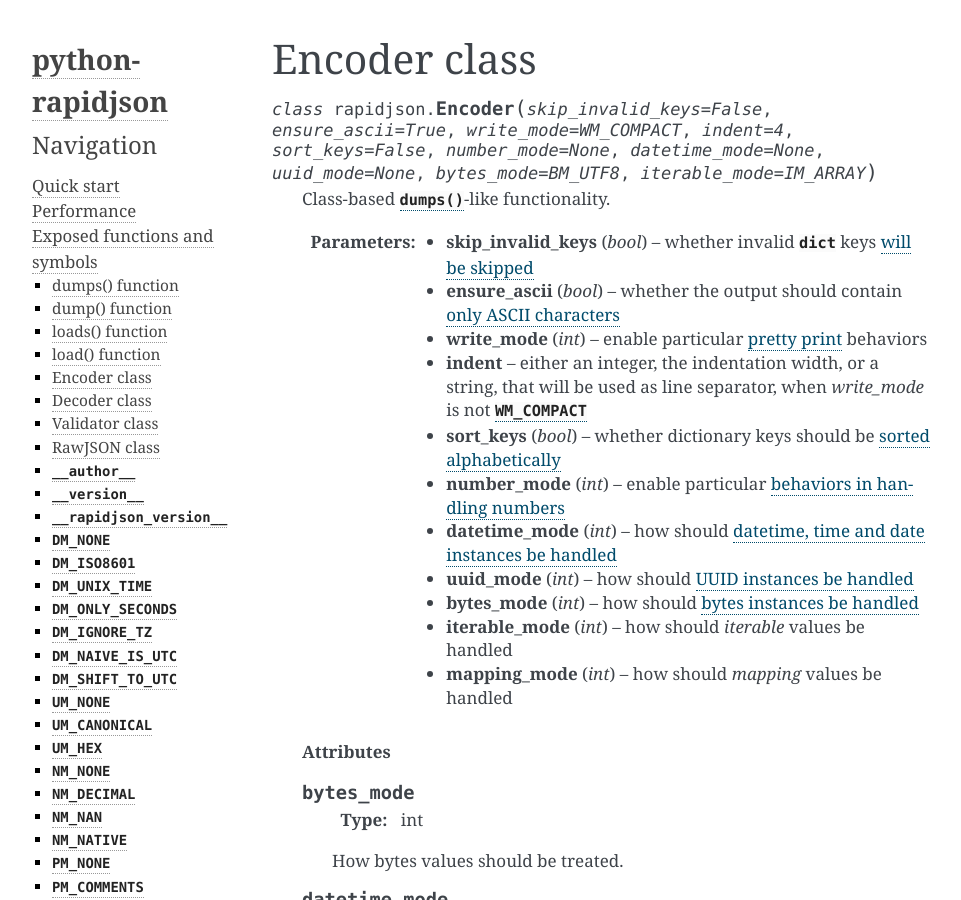
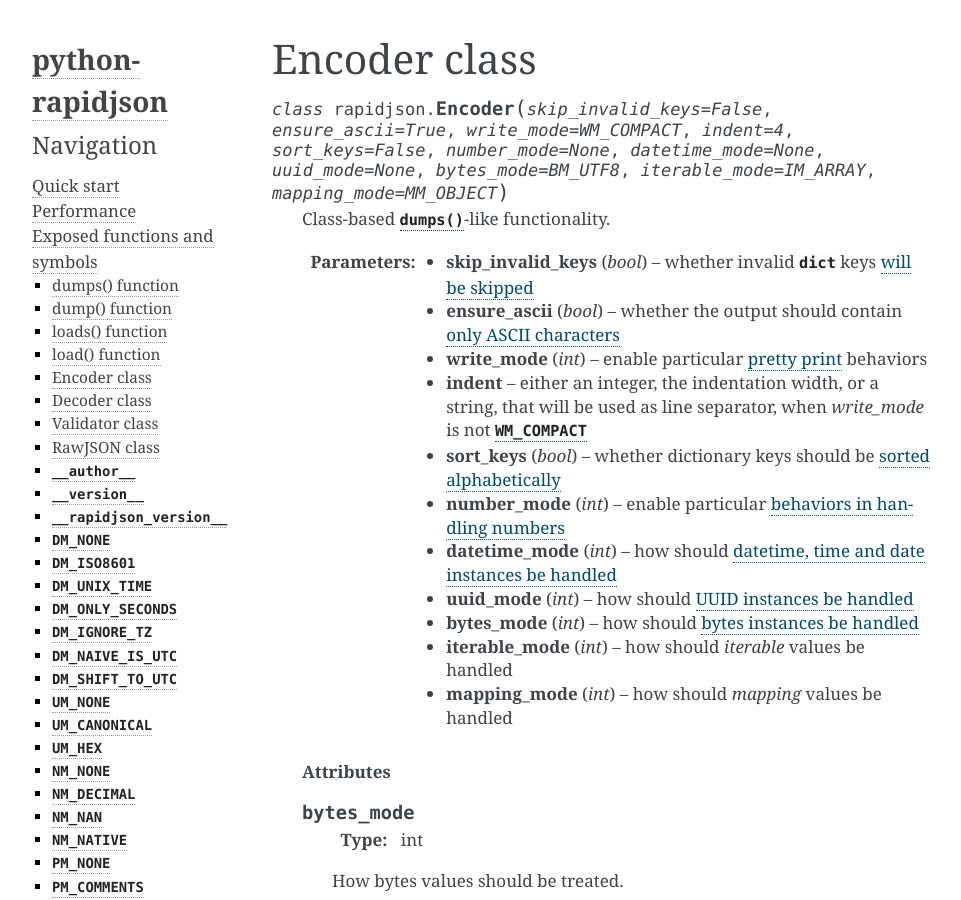
Before and after one commit to python-rapidjson/python-rapidjson, a Sphinx documentation site: the page built from docs/encoder.rst, in a window 1280 px wide and 900 px high. Shown: the whole window, without its empty margins (148-1109 px from the left). Built offline with Sphinx 7.4.7, drawn with Linux system fonts in a browser that asks for light colours.

Commit message:
Fix Encoder signature in the documentation

```diff
--- a/docs/encoder.rst
+++ b/docs/encoder.rst
@@ -22,7 +22,8 @@
 
 .. class:: Encoder(skip_invalid_keys=False, ensure_ascii=True, write_mode=WM_COMPACT, \
                    indent=4, sort_keys=False, number_mode=None, datetime_mode=None, \
-                   uuid_mode=None, bytes_mode=BM_UTF8, iterable_mode=IM_ARRAY)
+                   uuid_mode=None, bytes_mode=BM_UTF8, iterable_mode=IM_ARRAY, \
+                   mapping_mode=MM_OBJECT)
 
    Class-based :func:`dumps`\ -like functionality.
 
```
